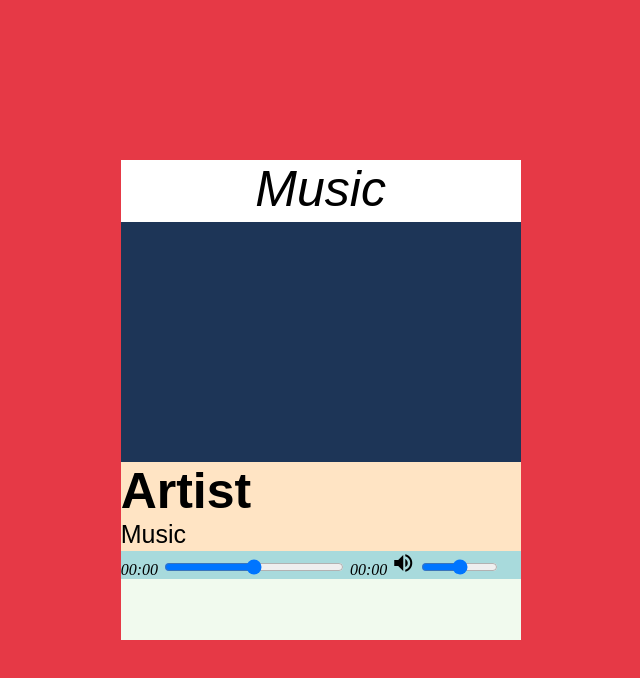
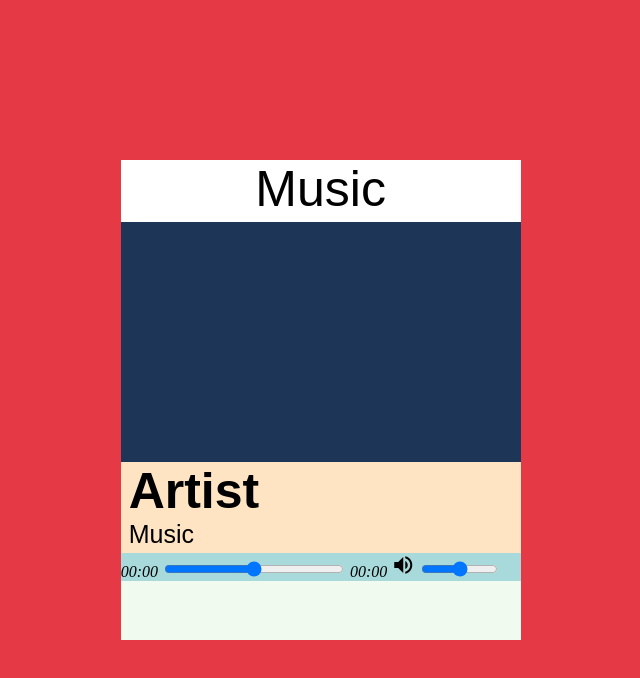
Before and after one commit to wnccys/JsMusicPlayer, a plain HTML site: page index.html in a window 1280 px wide. Shown: the whole page, without its empty margins (306-946 px from the left). Drawn offline with Linux system fonts and the light colour scheme.

Commit message:
refactored h4 and p

```diff
--- a/index.html
+++ b/index.html
@@ -10,7 +10,7 @@
 </head>
 <body>
     <div class="wrapper">
-        <div class="title"><i>Music</i></div>
+        <div class="title">Music</div>
         <div class="img"></div>
         <div class="data-player">
             <h4>Artist</h4>
--- a/style.css
+++ b/style.css
@@ -54,18 +54,19 @@ body {
 #volume-ctrl{
     width: 6vw;
 }
+h4,p{
+    margin: 0;
+    padding: 0;
+    font-family: var(--font);
+    padding-left: 2%;
+}
 
 h4{
     font-size: 50px;
     font-weight: bold;
-    margin: 0;
-    padding: 0;
-    font-family: var(--font);
 }
+
 p{
     font-size: 25px;
-    margin: 0;
-    padding: 0;
-    padding-bottom: 2px;
-    font-family: var(--font);
+    padding-bottom: 4px;
 }
```
